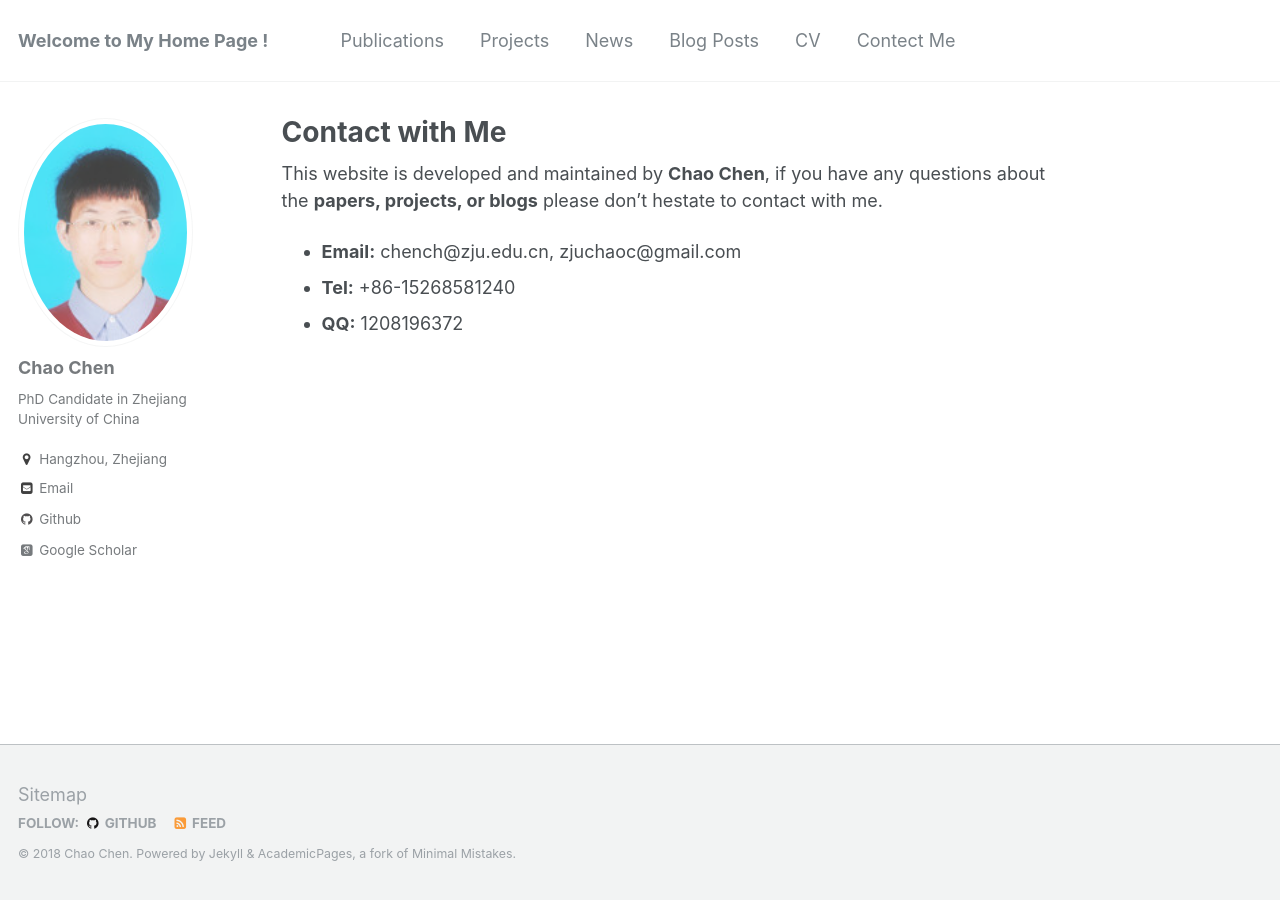
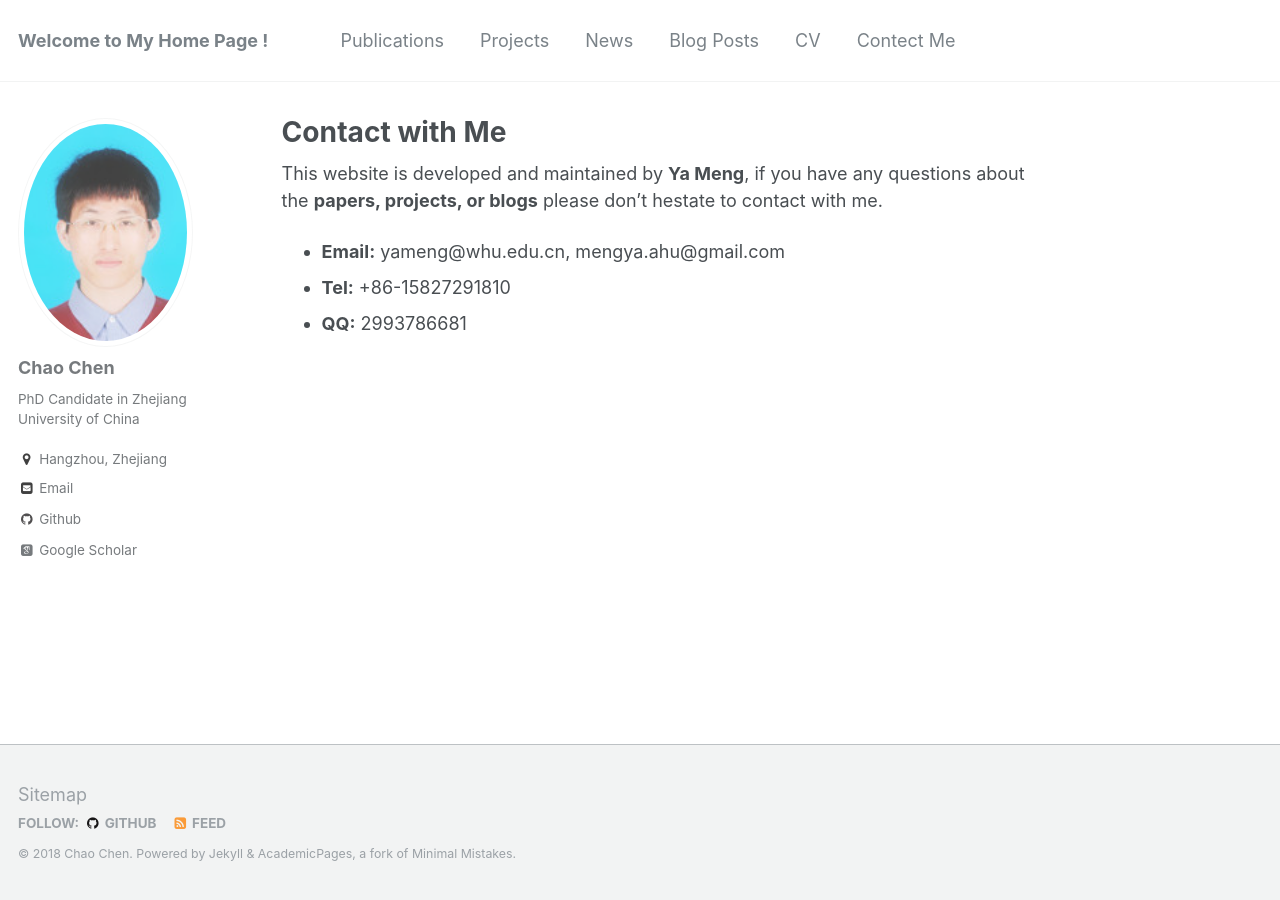
Before and after one commit to mengMia/yameng-ahu.github.io, a Jekyll site: the page built from _pages/connect_me.md, in a window 1280 px wide. Built offline with Jekyll 4.4.1, drawn with Linux system fonts in a browser that asks for light colours; some web fonts are replaced.

Commit message:
Update connect_me.md

```diff
--- a/_pages/connect_me.md
+++ b/_pages/connect_me.md
@@ -8,7 +8,7 @@ redirect_from:
 ---
 
 
-This website is developed and maintained by **Chao Chen**, if you have any questions about the __papers, projects, or blogs__ please don't hestate to contact with me.
-* **Email:** chench@zju.edu.cn, zjuchaoc@gmail.com
-* **Tel:** +86-15268581240
-* **QQ:** 1208196372
+This website is developed and maintained by **Ya Meng**, if you have any questions about the __papers, projects, or blogs__ please don't hestate to contact with me.
+* **Email:** yameng@whu.edu.cn, mengya.ahu@gmail.com
+* **Tel:** +86-15827291810
+* **QQ:** 2993786681
```
